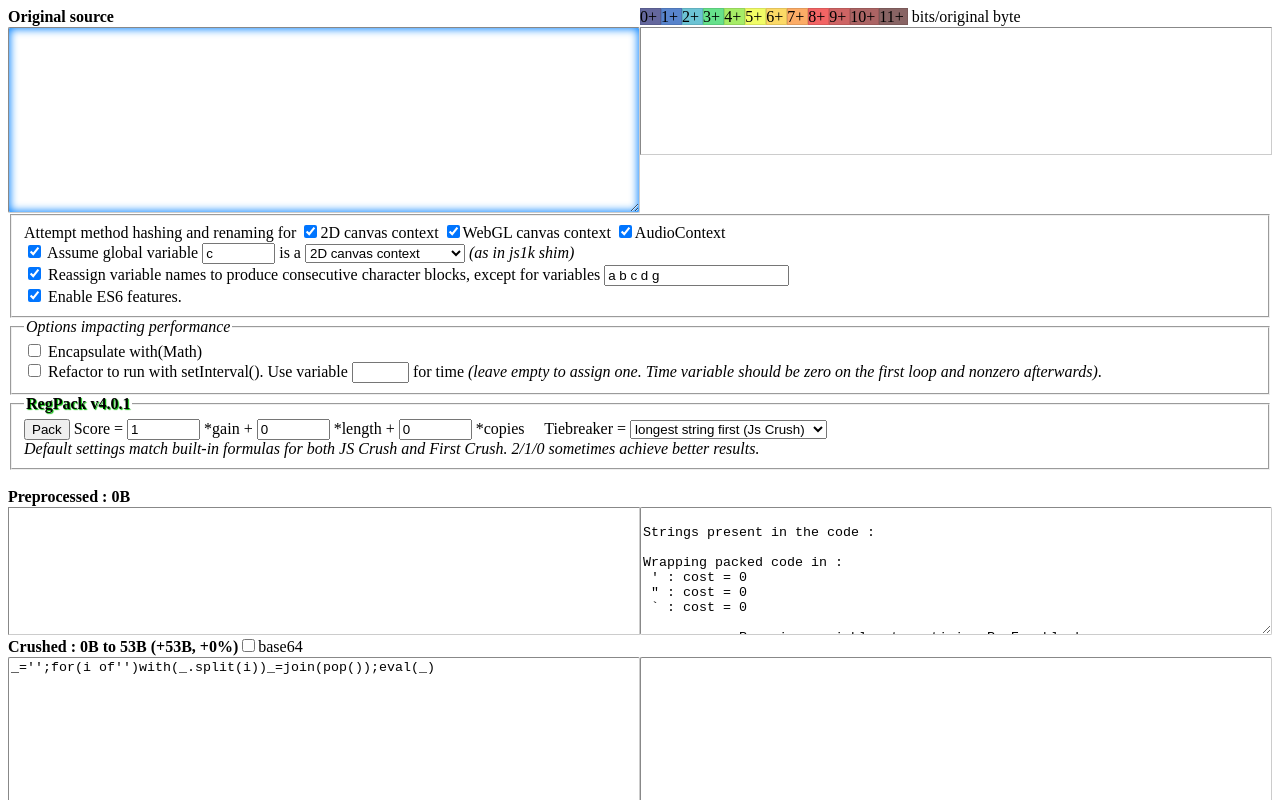
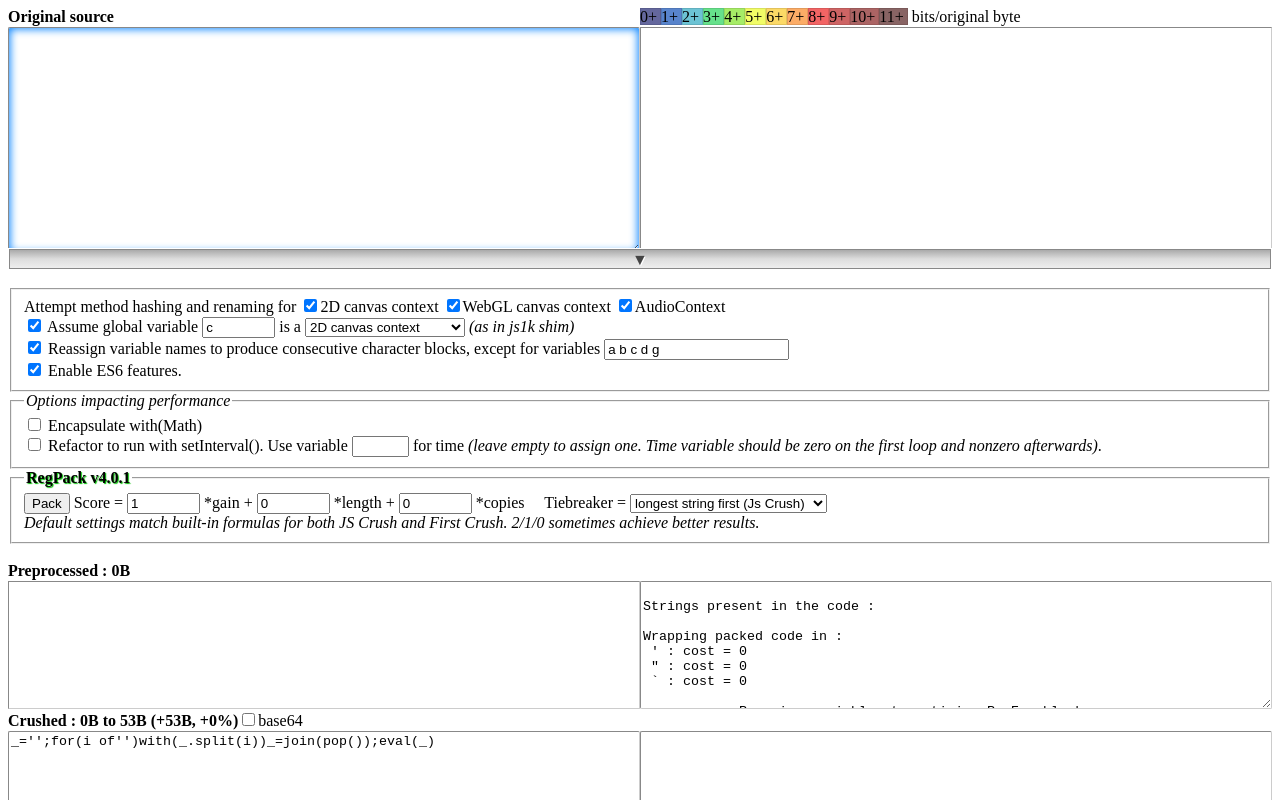
Before and after one commit to Siorki/RegPack, a website: page regPack.html in a window 1280 px wide. Both pictures are taken after a click on the button "Pack". Shown: the top 800 px of the page. Drawn offline with Linux system fonts and the light colour scheme.

Commit message:
Dock control for the first row (input and thermal view)

```diff
--- a/regPack.html
+++ b/regPack.html
@@ -7,10 +7,6 @@
 #options {
   border:1px solid gray;
   padding:5px;
-}
-
-.source {
-  box-shadow: 0px 0px 8px 1px rgb(0, 128, 255) inset;
 }
 
 .best {
@@ -29,13 +25,38 @@ div#output{
 	display:none;
 }
 
-div#thermalContainer{
+div#thermalColumn{
 	visibility:hidden;
 }
 
+div.dock {
+	display:flex;
+	overflow:hidden;
+}
+
+div.dockControl {
+	height:20px;
+	margin:1px;
+	border:solid #888 1px;
+	box-sizing: border-box;
+	background-image:linear-gradient(#aaa,#ddd,#eee);
+	text-align:center;
+	text-shadow:#fff 1px 1px;
+	color:#444;
+	line-height:19px;
+}
+
+div.dockControl:hover {
+	background-image:linear-gradient(#adf,#def,#eff);
+}
+
+div.dockControl:active {
+	background-image:linear-gradient(#6ce,#bdf,#cef);
+}
+
 div.column {
-	width:50%;
-	display:inline-block;
+	flex:1;
+	height:15em;
 }
 
 div.textBox {
@@ -50,6 +71,7 @@ div.textBox {
 	min-height:8em;
 }
 
+
 div#thermalView {
 	width:100%;
 	padding:1px;
@@ -57,9 +79,9 @@ div#thermalView {
 	border-color:#888 #ccc #ccc #888;
 	margin: 1px 0px 1px 0px;
 	box-sizing: border-box;
-	display:inline-block;
 	vertical-align: top;
-	min-height:8em;
+	height:14em;
+	overflow-y:scroll;
 }
 
 textarea {
@@ -73,8 +95,10 @@ textarea {
 	word-break: break-all;
 }
 
-textarea#originalString {
+textarea.source {
+    box-shadow: 0px 0px 8px 1px rgb(0, 128, 255) inset;
 	width:100%;
+	height:17em;
 }
 
 pre.topLevel {
@@ -178,14 +202,17 @@ span.thermal11 {
  	</style>
 </head>
 <body>
-<div id="input" class="column">
+<div class="dock">
+<div id="inputColumn" class="column">
 <b>Original source</b>
-<br><textarea rows=12 id="originalString" class="source"></textarea>
-</div><div id="thermalContainer" class="column">
+<br><textarea id="originalString" class="source"></textarea>
+</div><div id="thermalColumn" class="column">
 <span class="thermal0">0+ </span><span class="thermal1">1+ </span><span class="thermal2">2+ </span><span class="thermal3">3+ </span><span class="thermal4">4+ </span><span class="thermal5">5+ </span><span class="thermal6">6+ </span><span class="thermal7">7+ </span><span class="thermal8">8+ </span><span class="thermal9">9+ </span><span class="thermal10">10+ </span><span class="thermal11">11+ </span>
 bits/original byte
 <div id="thermalView"></div>
 </div>
+</div>
+<div class="dockControl" id="inputDockControl">&#9660;</div><br>
 <fieldset>
 Attempt method hashing and renaming for
 <input type="checkbox" name="paramOHash2D" id="paramOHash2D" checked="checked"/>2D canvas context
@@ -331,7 +358,7 @@ function doRegPack() {
 	}
 
 	// clear the thermal view, draw and show it
-	document.getElementById("thermalContainer").style.visibility="visible";
+	document.getElementById("thermalColumn").style.visibility="visible";
 	var thermalViewPanel = document.getElementById("thermalView");
 	while (thermalViewPanel.firstChild) {
 		thermalViewPanel.removeChild(thermalViewPanel.firstChild);
@@ -365,6 +392,26 @@ document.addEventListener("DOMContentLoaded", function(event) {
 		document.getElementById("originalString").value = StringHelper.getInstance().base64ToUnicode(urlArray[1]);
 	}
 
+	// Following #26, add a dock option for the first row containing input and thermal view
+	document.getElementById("inputDockControl").docked=true;
+	document.getElementById("inputDockControl").onclick = function(event) {
+		this.docked = !this.docked;
+
+		var originalStringView = document.getElementById("originalString");
+		var originalStringViewHeight="17em";
+		if (!this.docked) {
+			originalStringView.style.height = "auto";
+			originalStringViewHeight = (originalStringView.scrollHeight)+"px"
+		}
+		originalStringView.style.height = originalStringViewHeight;
+		originalStringView.style.overflowY = (this.docked ? "scroll" : "hidden");
+
+		document.getElementById("thermalView").style.overflowY = this.docked ? "scroll" : "auto";
+		document.getElementById("thermalView").style.height = this.docked ? "14em" : "auto";
+		document.getElementById("thermalColumn").style.height = this.docked ? "15em" : "auto";
+		document.getElementById("inputColumn").style.height = this.docked ? "15em" : "auto";
+		this.firstChild.data = this.docked ? "\u25bc" : "\u25b2";
+	}
 
 });
 
```
